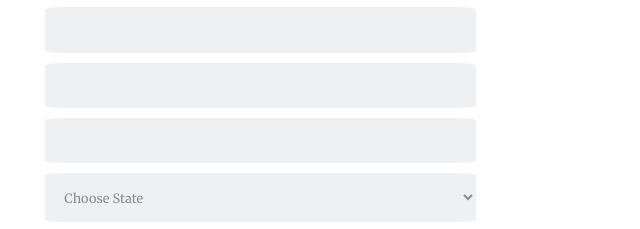
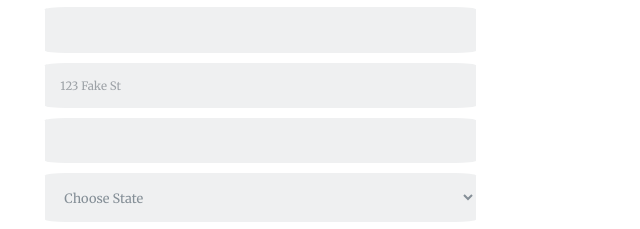
Before and after one commit to skullkid61/treehouse-project-3, a plain HTML site: page index.html in a window 1280 px wide. Shown: the part 421-650 px from the top of the page, 462-1102 px from the left. Drawn offline with Linux system fonts and the light colour scheme.

Commit message:
Forgotten Placeholder Text

```diff
--- a/css/main.css
+++ b/css/main.css
@@ -76,6 +76,11 @@ input::placeholder {
   font-size: .9em;
   font-style: italic;
   padding-right: 5px;
+}
+
+input[id="street"]::placeholder {
+  text-align: left;
+  font-style: normal;
 }
 
 textarea {
--- a/index.html
+++ b/index.html
@@ -40,7 +40,7 @@
             </li>
             <li>
               <label for="street">Street Address</label>
-              <input type="text" id="street" name="street">
+              <input type="text" id="street" name="street" placeholder="123 Fake St">
             </li>
             <li>
               <label for="city">City</label>
```
